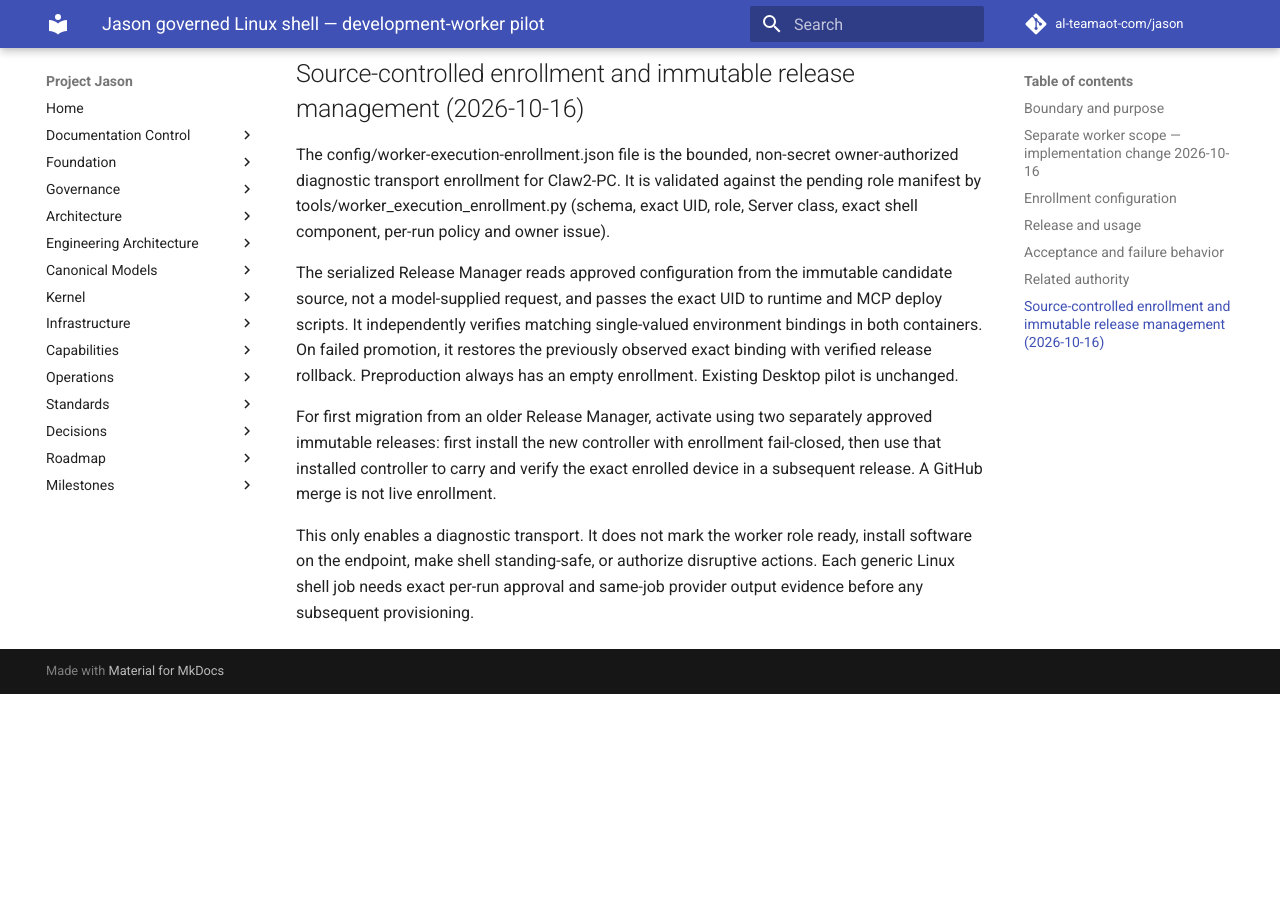
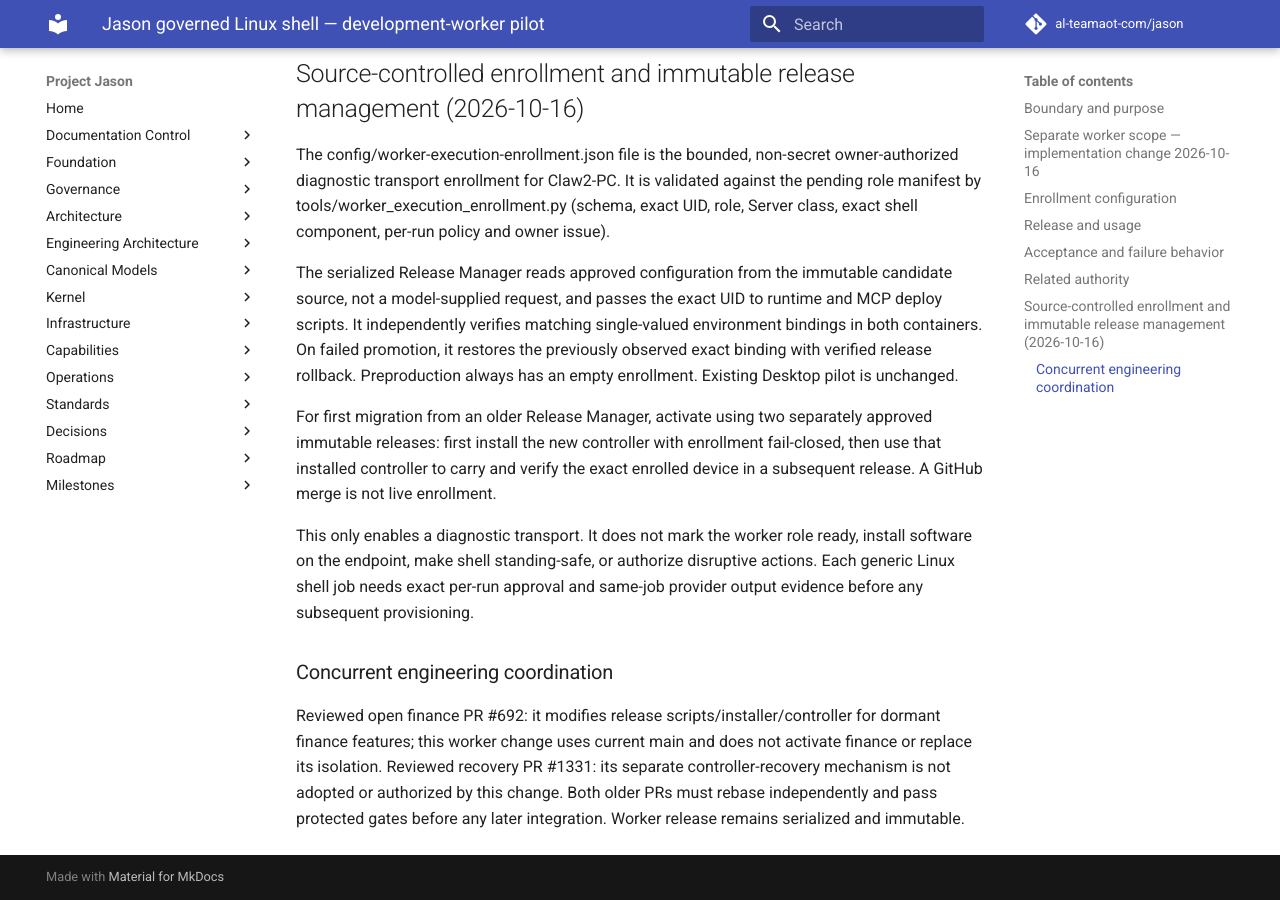
Before and after one commit to al-teamaot-com/jason, an MkDocs documentation site: the page built from docs/engineering/providers/Datto-Linux-Worker-Command-Execution.md, in a window 1280 px wide and 900 px high, scrolled down 3037 px. Built offline with MkDocs 1.6.1 and Material for MkDocs 9.7.7, drawn with Linux system fonts in a browser that asks for light colours; comment, search, counter and statistics services are not loaded; before the commit the page ends 3731 px from its top, so only the background shows below that.

Commit message:
docs: record worker enrollment integration with pending finance recovery work

```diff
--- a/docs/engineering/providers/Datto-Linux-Worker-Command-Execution.md
+++ b/docs/engineering/providers/Datto-Linux-Worker-Command-Execution.md
@@ -100,3 +100,12 @@ This only enables a diagnostic transport. It does not mark the worker role
 ready, install software on the endpoint, make shell standing-safe, or authorize
 disruptive actions. Each generic Linux shell job needs exact per-run approval
 and same-job provider output evidence before any subsequent provisioning.
+
+### Concurrent engineering coordination
+
+Reviewed open finance PR #692: it modifies release scripts/installer/controller
+for dormant finance features; this worker change uses current main and does not
+activate finance or replace its isolation. Reviewed recovery PR #1331: its
+separate controller-recovery mechanism is not adopted or authorized by this
+change. Both older PRs must rebase independently and pass protected gates
+before any later integration. Worker release remains serialized and immutable.
```
